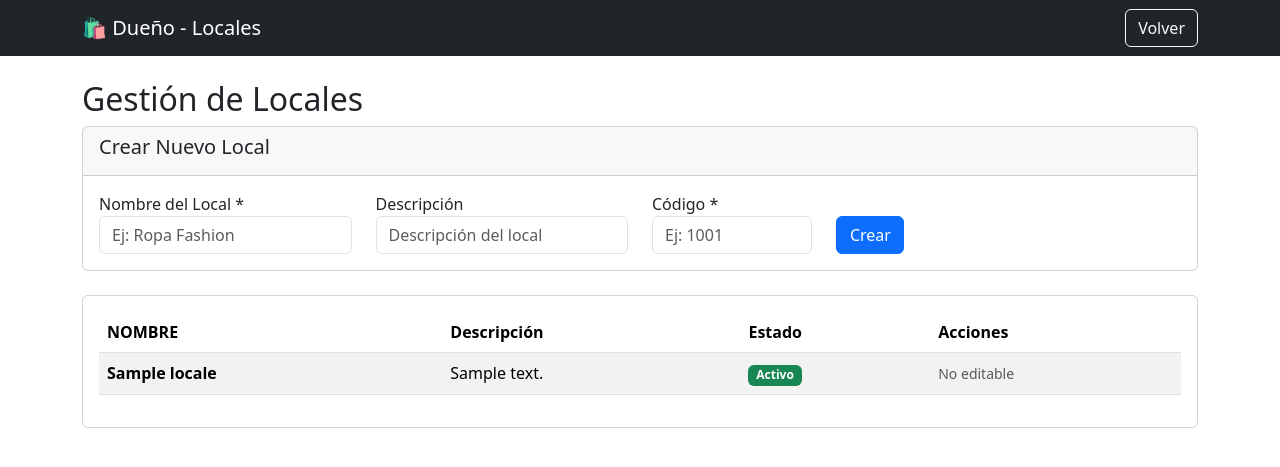
After one commit to ruciso20/tp-entornos-graficos, a PHP site: page /dueno/locales.php in a window 1280 px wide. The commit adds this page. Shown: the top 467 px of the page. Run offline with PHP 8.4, Linux system fonts and the light colour scheme; the visitor is signed in with stand-in values (Sample User, id 1); tables that the repository leaves empty or names only in its code hold one stand-in row (values such as "Sample post").

Commit message:
update ocales deuno y dashboard

```diff
--- /dev/null
+++ b/dueno/locales.php
@@ -0,0 +1,189 @@
+<?php
+session_start();
+if (!isset($_SESSION['user_id']) || $_SESSION['rol'] != 'dueno') {
+  header("Location: ../login.php");
+  exit;
+}
+
+include("../config/db.php");
+
+$dueno_id = $_SESSION['user_id'];
+$mensaje = "";
+
+// Obtener todos los locales del dueño
+$locales_query = $conn->query("SELECT id, nombre FROM locales WHERE dueno_id = $dueno_id AND estado = 'activo'");
+$locales = $locales_query->fetch_all(MYSQLI_ASSOC);
+
+// Obtener nombre dueño
+$dueno_query = $conn->query("SELECT id, nombre FROM usuarios WHERE id = $dueno_id AND rol = 'dueno'");
+$dueno = $dueno_query->fetch_all(MYSQLI_ASSOC);
+
+if (count($locales) == 0) {
+  die("No tienes locales asignados o activos.");
+}
+
+
+
+// Crear local
+if (isset($_POST['crear_local'])) {
+    $nombre = trim($_POST['nombre']);
+    $descripcion = trim($_POST['descripcion']);
+    $codigo_local = trim($_POST['codigo_local']);
+    $dueno_id = $_POST['dueno_id'];
+
+    // Validaciones
+    if (!is_numeric($codigo_local)) {
+        $error = "El código debe ser un número";
+    } elseif (empty($dueno_id)) {
+        $error = "Debes seleccionar un dueño";
+    } else {
+        // INSERT con dueño_id válido
+        $sql = "INSERT INTO locales (nombre, descripcion, codigo_local, dueno_id, estado)
+                VALUES ('$nombre', '$descripcion', $codigo_local, $dueno_id, 'inactivo')";
+
+        if ($conn->query($sql) === TRUE) {
+            $success = "Local '$nombre' creado, pendiente de aprobación del administrador";
+            $_POST['nombre'] = $_POST['descripcion'] = $_POST['codigo_local'] = '';
+        } else {
+            $error = "Error: " . $conn->error;
+        }
+    }
+}
+
+
+// Obtener locales con información del dueño
+$locales = $conn->query("
+    SELECT l.*, u.nombre as nombre_dueno
+    FROM locales l
+    LEFT JOIN usuarios u ON l.dueno_id = u.id
+    WHERE l.dueno_id = $dueno_id
+    ORDER BY l.nombre
+");
+?>
+
+<!DOCTYPE html>
+<html lang="es">
+
+<head>
+  <meta charset="UTF-8">
+  <title>Gestión de Locales - Dueño</title>
+  <link href="https://cdn.jsdelivr.net/npm/bootstrap@5.3.2/dist/css/bootstrap.min.css" rel="stylesheet">
+</head>
+
+<body>
+  <nav class="navbar navbar-dark bg-dark">
+    <div class="container">
+      <a class="navbar-brand" href="../dashboard.php">🛍 Dueño - Locales</a>
+      <a href="../dashboard.php" class="btn btn-outline-light">Volver</a>
+    </div>
+  </nav>
+
+  <div class="container mt-4">
+    <h2>Gestión de Locales</h2>
+
+    <?php if ($mensaje): ?>
+      <div class="alert alert-info"><?php echo $mensaje; ?></div>
+    <?php endif; ?>
+
+        <!-- Formulario crear local -->
+        <div class="card mb-4">
+            <div class="card-header">
+                <h5>Crear Nuevo Local</h5>
+            </div>
+            <div class="card-body">
+                <form method="POST">
+                    <div class="row">
+                        <div class="col-md-3">
+                            <label>Nombre del Local *</label>
+                            <input type="text" name="nombre" class="form-control" placeholder="Ej: Ropa Fashion"
+                                value="<?php echo isset($_POST['nombre']) ? htmlspecialchars($_POST['nombre']) : ''; ?>" required>
+                        </div>
+                        <div class="col-md-3">
+                            <label>Descripción</label>
+                            <input type="text" name="descripcion" class="form-control" placeholder="Descripción del local"
+                                value="<?php echo isset($_POST['descripcion']) ? htmlspecialchars($_POST['descripcion']) : ''; ?>">
+                        </div>
+                        <div class="col-md-2">
+                            <label>Código *</label>
+                            <input type="number" name="codigo_local" class="form-control" placeholder="Ej: 1001"
+                                value="<?php echo isset($_POST['codigo_local']) ? htmlspecialchars($_POST['codigo_local']) : ''; ?>"
+                                min="1" max="9999" required>
+                        </div>
+
+                        <div class="col-md-1">
+                            <label>&nbsp;</label>
+                            <button type="submit" name="crear_local" class="btn btn-primary w-100">Crear</button>
+                        </div>
+                    </div>
+                </form>
+            </div>
+        </div>
+
+    <!-- Lista de promociones existentes -->
+    <div class="card">
+
+      <div class="card-body">
+        <?php if ($locales->num_rows == 0): ?>
+          <div class="alert alert-info">
+            No hay locales creados aún.
+          </div>
+        <?php else: ?>
+          <div class="table-responsive">
+            <table class="table table-striped">
+              <thead>
+                <tr>
+                  <th>NOMBRE</th>
+                  <th>Descripción</th>
+                  <th>Estado</th>
+                  <th>Acciones</th>
+                </tr>
+              </thead>
+              <tbody>
+                <?php while ($local = $locales->fetch_assoc()):
+
+                ?>
+                  <tr>
+                    <td><strong><?php echo htmlspecialchars($local['nombre']); ?></strong></td>
+                    <td><?php echo htmlspecialchars($local['descripcion']); ?></td>
+
+                    <td>
+                      <span class="badge bg-<?php
+                                            switch ($local['estado']) {
+                                              case 'activo':
+                                                echo 'success';
+                                                break;
+                                              case 'inactivo':
+                                                echo 'danger';
+                                                break;
+                                              default:
+                                                echo 'warning';
+                                            }
+                                            ?>">
+                        <?php echo ucfirst($local['estado']); ?>
+                        </span>
+                    </td>
+                    <td>
+                      <?php if ($local['estado'] == 'inactivo'): ?>
+                        <a href="locales.php?eliminar=<?php echo $local['id']; ?>"
+                          class="btn btn-sm btn-danger"
+                          onclick="return confirm('¿Estás seguro de eliminar este local?')">
+                          Eliminar
+                        </a>
+                      <?php else: ?>
+                        <span class="text-muted small">No editable</span>
+                      <?php endif; ?>
+                    </td>
+                  </tr>
+                <?php endwhile; ?>
+              </tbody>
+            </table>
+          </div>
+        <?php endif; ?>
+      </div>
+    </div>
+  </div>
+
+
+</body>
+
+</html>
```
Also changed, not shown: dashboard.php (+19 -1 lines).
